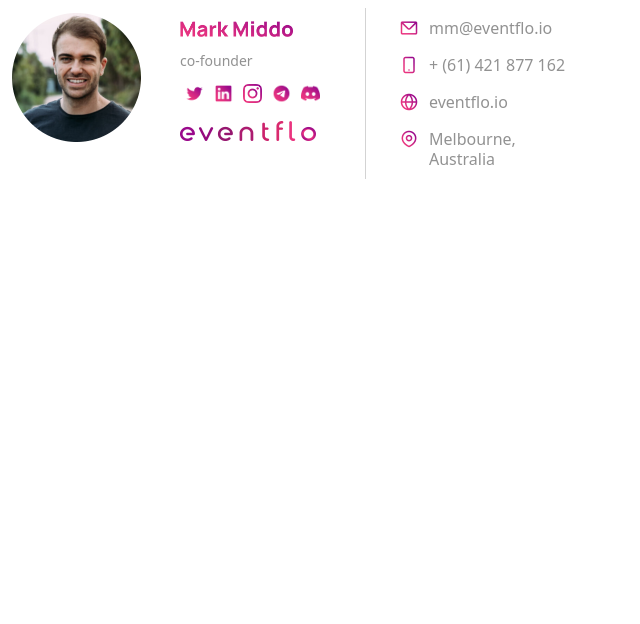
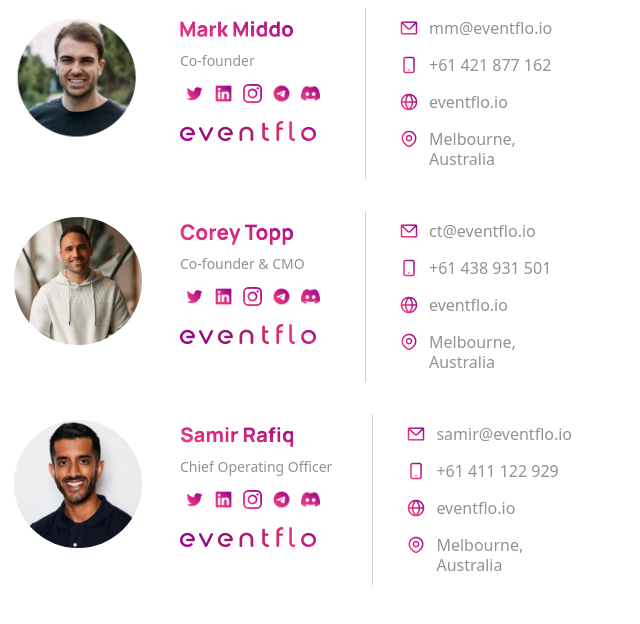
Before and after one commit to vkrms/email-signature, a website: page index.html in a window 1280 px wide. Shown: the whole page, without its empty margins (0-640 px from the left). Drawn offline with nearby package versions, Linux system fonts and the light colour scheme.

Commit message:
merge samir into main we now have vue!

```diff
--- a/index.css
+++ b/index.css
@@ -114,6 +114,9 @@ h2.name {
 
 img.portrait {
     max-width: none;
+    border-radius: 100%;
+    border: 6px solid #fff;
+    box-sizing: border-box;
 }
 
 img.name__img {
@@ -132,3 +135,8 @@ img.name__img {
 .contacts td:first-child {
     vertical-align: baseline;
 }
+
+.block {
+    display: block;
+    margin-bottom: 2em;
+}
--- a/index.html
+++ b/index.html
@@ -1,41 +1,26 @@
+
 <link rel="stylesheet" href="index.css">
 
+<div id="app">
+    <div class="block" v-for="{ mugshot, nameText, nameImg, title, tel, email } in team" :key="nameText">
         <div class="flex body">
             <div class="col left">
-        <img src="portrait.png" alt="Portrait" width="140" height="140" class="portrait">
+                <img :src="mugshot" :alt="nameText" width="140" height="140" class="portrait">
             </div>
 
             <div class="col center">
-        <h2 class="name" title="Mark Middo">
-            <img src="name.png" class="name__img" alt="Mark Middo"/>
+                <h2 class="name" title="Corey Topp">
+                    <img :src="nameImg" class="name__img" :alt="nameText"/>
                 </h2>
 
-        <p>co-founder</p>
+                <p>{{title}}</p>
 
                 <div class="socials">
                     <!-- twitter linkedin instagram telegram discord -->
 
-            <a href="https://twitter.com/eventfloHQ" class="social">
-                <img src="./socials/twitter.png"/>
+                    <a v-for="{ name, link, icon } in socials" :key="name" :href="link" class="social">
+                        <img :src="icon"/>
                     </a>
-
-            <a href="https://www.linkedin.com/company/eventflohq/" class="social">
-                <img src="./socials/linkedin.png" />
-            </a>
-
-            <a href="https://www.instagram.com/eventfloHQ" class="social">
-                <img src="./socials/instagram.png" />
-            </a>
-
-            <a href="https://t.me/eventfloHQ" class="social">
-                <img src="./socials/telegram.png" />
-            </a>
-
-            <a href="https://discord.com/invite/JRzFxnqBG3" class="social">
-                <img src="./socials/discord.png" />
-            </a>
-
-
                 </div>
 
                 <a href="http://eventflo.io" title="eventflo.io" class="eventflo">
@@ -50,8 +35,8 @@
                             <img src="icons/mail.png" class="contact-img"/>
                         </td>
                         <td>
-                    <a class="contact" href="mailto:mm@eventflo.io">
-                        <div class="inline-block">mm@eventflo.io</div>
+                            <a class="contact" href="mailto:{{email}}">
+                                <div class="inline-block">{{email}}</div>
                             </a>
                         </td>
                     </tr>
@@ -61,8 +46,8 @@
                             <img src="icons/phone.png" class="contact-img"/>
                         </td>
                         <td>
-                    <a class="contact" href="tel:+(61) 421 877 162">
-                        <span class="inline-block">+ (61) 421 877 162</span>
+                            <a class="contact" :href="'tel:' + tel">
+                                <span class="inline-block">{{tel}}</span>
                             </a>
                         </td>
                     </tr>
@@ -92,3 +77,9 @@
                 </table>
             </div>
         </div>
+    </div>
+</div>
+
+
+<script src="https://unpkg.com/vue@3/dist/vue.global.js"></script>
+<script src="index.js"></script>
--- /dev/null
+++ b/index.js
@@ -0,0 +1,77 @@
+const { createApp, ref } = Vue
+
+const team = [
+    // mark middo
+    {
+        mugshot: './team/portrait.png',
+        nameImg: './name.png',
+        nameText: 'Mark Middo',
+        title: 'Co-founder',
+        email: 'mm@eventflo.io',
+        tel: '+61 421 877 162',
+    },
+
+    // corey topp
+    {
+        mugshot: './team/corey_topp_face.jpg',
+        nameImg: './corey_topp_name.png',
+        nameText: 'Corey Topp',
+        title: 'Co-founder & CMO',
+        email: 'ct@eventflo.io',
+        tel: '+61 438 931 501',
+    },
+
+    // samir rafiq
+    {
+        mugshot: './team/samir.jpg',
+        nameImg: './samir_rafiq_name.png',
+        nameText: 'Samir Rafiq',
+        title: 'Chief Operating Officer',
+        email: 'samir@eventflo.io',
+        tel: '+61 411 122 929',
+    }
+]
+
+createApp({
+    setup() {
+        const message = ref('Hello vue!')
+        const temp_string = ref('temp_string')
+        const nameText = ref('Some Body')
+
+        const socials = ref([
+            {
+                name: 'Twitter',
+                link: 'https://twitter.com/eventfloHQ',
+                icon: './socials/twitter.png'
+            },
+            {
+                name: 'LinkedIn',
+                link: 'https://www.linkedin.com/company/eventflohq/',
+                icon: './socials/linkedin.png'
+            },
+            {
+                name: 'Instagram',
+                link: 'https://www.instagram.com/eventfloHQ',
+                icon: './socials/instagram.png'
+            },
+            {
+                name: 'Telegram',
+                link: 'https://t.me/eventfloHQ',
+                icon: './socials/telegram.png'
+            },
+            {
+                name: 'Discord',
+                link: 'https://discord.com/invite/JRzFxnqBG3',
+                icon: './socials/discord.png'
+            },
+        ])
+
+        return {
+            message,
+            temp_string,
+            nameText,
+            socials,
+            team
+        }
+    }
+}).mount('#app')
```
Also changed, not shown: old.html (added, +94 -0 lines), corey_topp_name.png (added), samir_rafiq_name.png (added), team/corey_topp_face.jpg (added), team/portrait.png (renamed from portrait.png), team/samir.jpg (added). Lines whose indentation alone changed are shown as unchanged.
